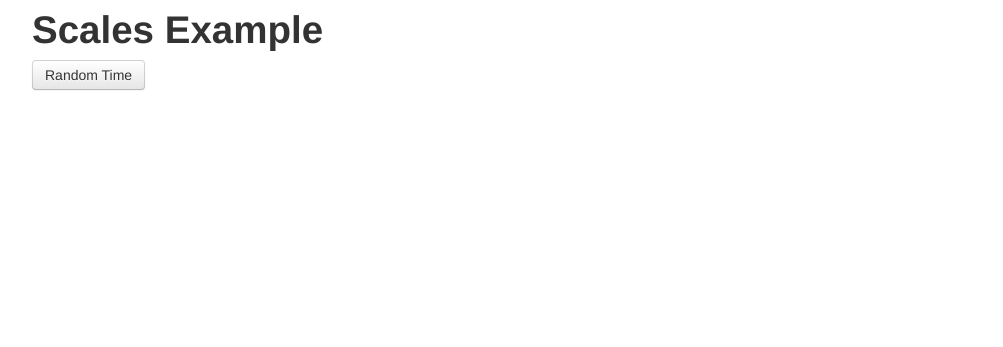
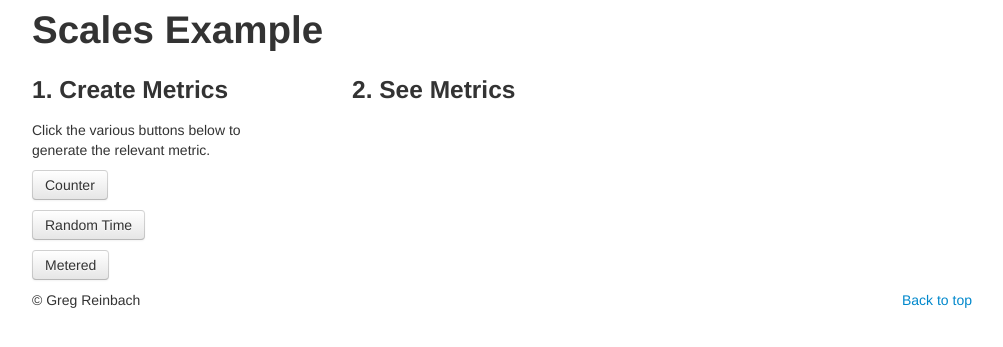
Before and after one commit to reinbach/scales_example, a Flask app: page / in a window 1280 px wide. Shown: the top 347 px of the page, without its empty margins (138-1141 px from the left). Run offline with Flask 2, Linux system fonts and the light colour scheme; some libraries are stand-ins or nearby versions.

Commit message:
started adding a couple more metric options (metered, counter)

```diff
--- a/app.py
+++ b/app.py
@@ -15,14 +15,24 @@ def home():
     STATS.success += 1
     return render_template("index.html")
 
-@app.route("/time/")
-def time():
+@app.route("/metric/time/")
+def metric_time():
     with STATS.latency.time():
         x = 0
         for a in range(random.randint(10000, 1000000)):
             x += a
     return json.dumps({"number": a})
 
+@app.route("/metric/counter/")
+def metric_counter():
+    STATS.counter += 1
+    return json.dumps({"counter": "+1"})
+
+@app.route("/metric/metered/")
+def metric_metered():
+    STATS.hits.mark()
+    return json.dumps({"hits": "metered"})
+
 def main():
     app.run()
 
--- a/stats.py
+++ b/stats.py
@@ -1,4 +1,5 @@
 from greplin import scales
+from greplin.scales.meter import MeterStat
 
 import config
 import pusher
@@ -8,6 +9,8 @@ STATS = scales.collection(
     scales.IntStat('errors'),
     scales.IntStat('success'),
     scales.PmfStat('latency'),
+    scales.IntStat('counter'),
+    MeterStat('hits'),
 )
 
 def main():
--- a/templates/index.html
+++ b/templates/index.html
@@ -2,8 +2,15 @@
 
 {% block content %}
     <div class="row">
-      <div class="span2">
-        <button class="btn" id="metric_time">Random Time</button>
+      <div class="span3">
+        <h3>1. Create Metrics</h3>
+        <p>Click the various buttons below to generate the relevant metric.</p>
+        <p><button class="btn" id="metric_counter">Counter</button></p>
+        <p><button class="btn" id="metric_time">Random Time</button></p>
+        <p><button class="btn" id="metric_metered">Metered</button></p>
+      </div>
+      <div class="span8 offset1">
+        <h3>2. See Metrics</h3>
       </div>
     </div>
 {% endblock content %}
@@ -12,13 +19,14 @@
     <script type="text/javascript">
         $(document).ready(function() {
             $("#metric_time").popover({
-                trigger: 'hover',
-                title: 'Random Time Metric',
-                content: 'Run an action that takes a random amount of time to execute.'
+                trigger: "hover",
+                title: "Random Time Metric",
+                content: "Run an action that takes a random amount of time to execute."
             });
             $("#metric_time").click(function() {
-                $.ajax('{{ url_for('time') }}');
+                $.ajax("{{ url_for('metric_time') }}");
             });
+
         });
     </script>
 {% endblock page_js %}
--- a/templates/layout.html
+++ b/templates/layout.html
@@ -3,6 +3,7 @@
 <head>
   <title>Scales Example</title>
   <link rel="stylesheet" href="{{ url_for('static', filename='css/bootstrap.min.css') }}" type="text/css" media="screen" />
+  <link rel="stylesheet" href="{{ url_for('static', filename='css/scales.css') }}" type="text/css" media="screen" />
   <script type="text/javascript" src="{{ url_for('static', filename='js/jquery-1.8.3.min.js') }}"></script>
   <script type="text/javascript" src="{{ url_for('static', filename='js/bootstrap.min.js') }}"></script>
 </head>
@@ -16,6 +17,12 @@
 
     {% block content %}{% endblock content %}
   </div>
+  <footer class="footer">
+    <div class="container">
+      <p class="pull-right"><a href="#">Back to top</a></p>
+      <p>&copy; Greg Reinbach</p>
+    </div>
+  </footer>
 
   {% block page_js %}{% endblock page_js %}
 </body>
```
